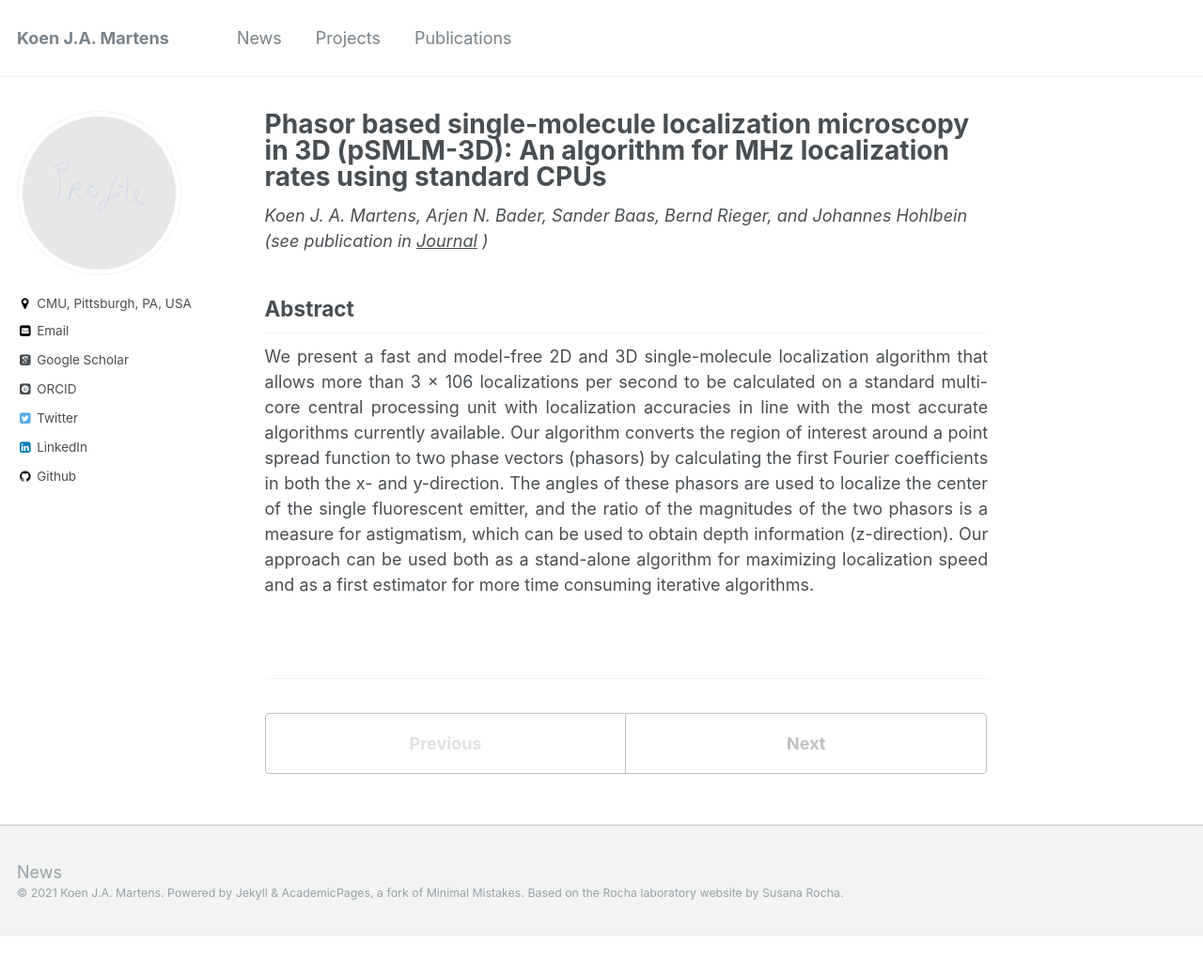
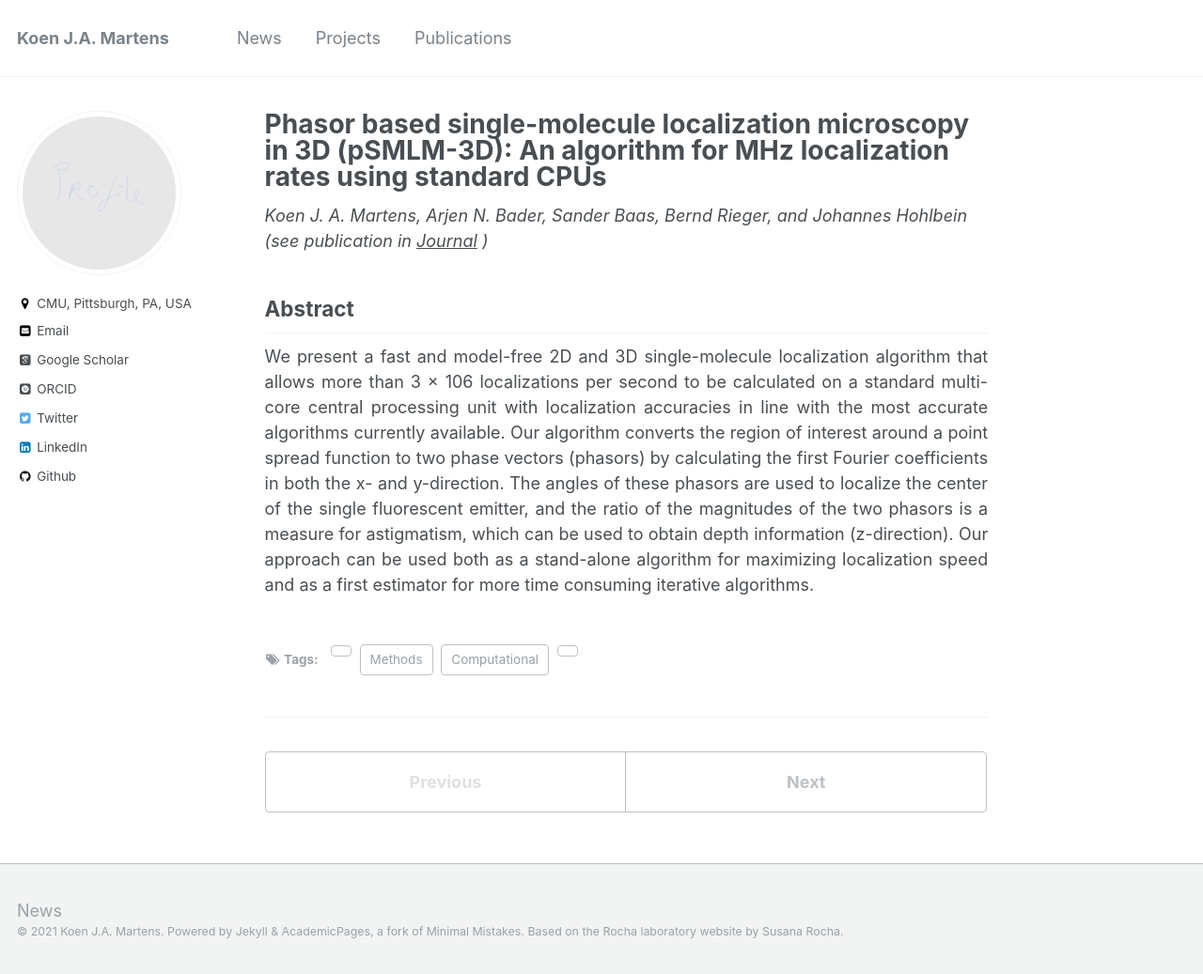
Before and after one commit to kjamartens/kjamartens.github.io, a Jekyll site: the page built from _publications/2017-12-22-phasor1.md, in a window 1280 px wide and 1037 px high. Shown: the whole window at 94% size. Built offline with Jekyll 4.4.1, drawn with Linux system fonts in a browser that asks for light colours; some web fonts are replaced.

Commit message:
Testing tags

```diff
--- a/_publications/2017-12-22-phasor1.md
+++ b/_publications/2017-12-22-phasor1.md
@@ -7,6 +7,7 @@ authors: 'Koen J. A. Martens, Arjen N. Bader, Sander Baas, Bernd Rieger, and  Jo
 paperurl: 'https://aip.scitation.org/doi/full/10.1063/1.5005899'
 # rgate: ''
 tagline: 'Paper'
+tags: 'Methods, Computational'
 ---
 
 <h2> Abstract </h2>
```
